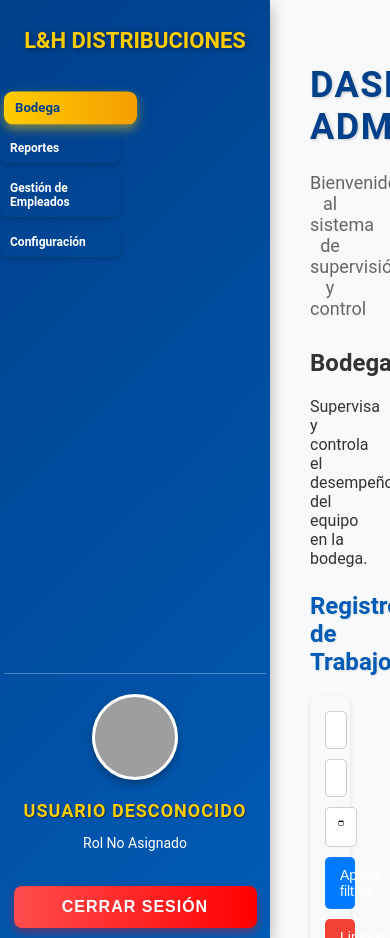
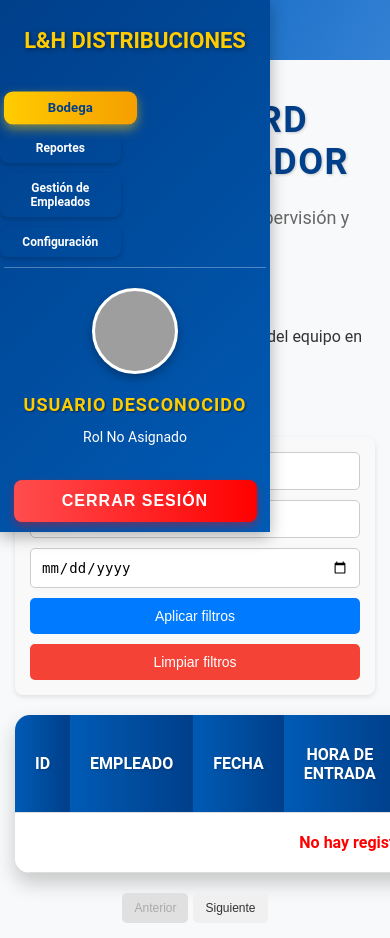
Before and after one commit to TheFive40/L_H-Web-Software, a Flask app: page /admin/ in a window 390 px wide. Run offline with Flask 3, Linux system fonts and the light colour scheme; the visitor is signed in with stand-in values (Sample User, id 1); data that the repository does not hold is empty; some libraries are stand-ins or nearby versions; grey boxes are pictures that could not be loaded.

Commit message:
AdminDashboard.css Responsive

```diff
--- a/static/css/home/panel/admin/AdminDashboard.css
+++ b/static/css/home/panel/admin/AdminDashboard.css
@@ -456,8 +456,9 @@ table td:last-child {
         justify-content: space-around;
         padding: 10px 0;
         box-shadow: 0 5px 15px rgba(0, 0, 0, 0.3);
-        position: sticky;
+        position: fixed;
         top: 0;
+        left: 0;
         z-index: 1000;
     }
 
@@ -465,13 +466,20 @@ table td:last-child {
         display: flex;
         gap: 15px;
         align-items: center;
+        flex-wrap: nowrap;
     }
 
     .menu-link {
-        padding: 10px 20px;
+        padding: 10px 15px;
         font-size: 14px;
         font-weight: bold;
         border-radius: 8px;
+        text-align: center;
+    }
+
+    .content {
+        margin-top: 60px;
+        padding: 15px;
     }
 
     .filters {
@@ -490,12 +498,12 @@ table td:last-child {
     .filters input[type="number"],
     .filters input[type="date"] {
         padding: 10px;
-        width: 100%;
+        width: calc(100% - 20px);
         font-size: 14px;
     }
 
     .filters button {
-        width: 100%;
+        width: calc(100% - 20px);
         padding: 10px 15px;
         font-size: 14px;
     }
@@ -521,11 +529,6 @@ table td:last-child {
         padding: 8px 10px;
     }
 
-    .btn-action {
-        font-size: 14px;
-        padding: 10px 15px;
-    }
-
     .filters input[type="text"],
     .filters input[type="number"],
     .filters input[type="date"] {
```
